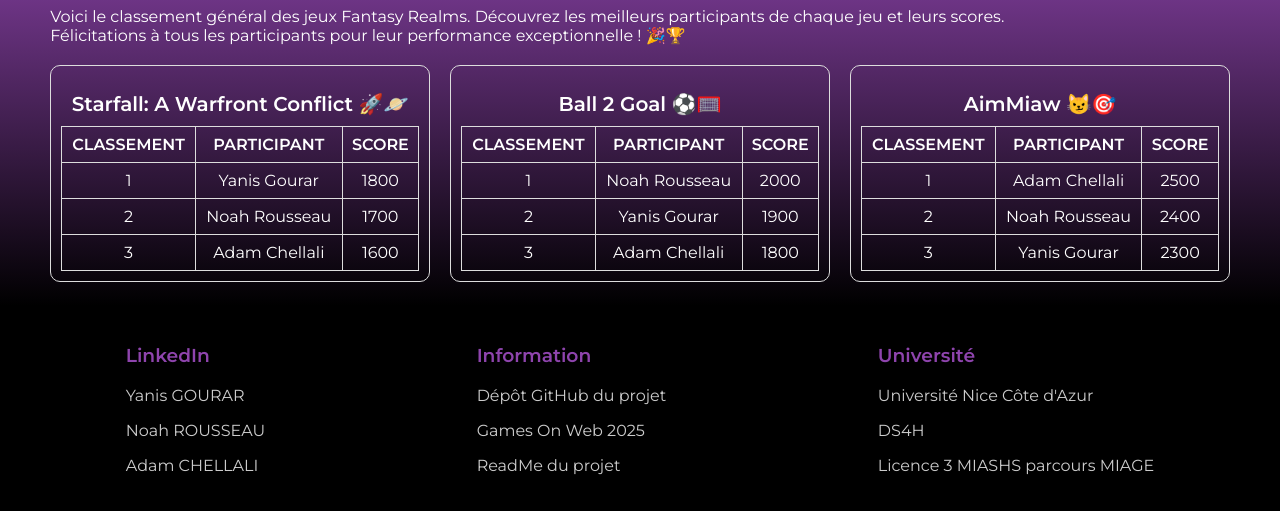
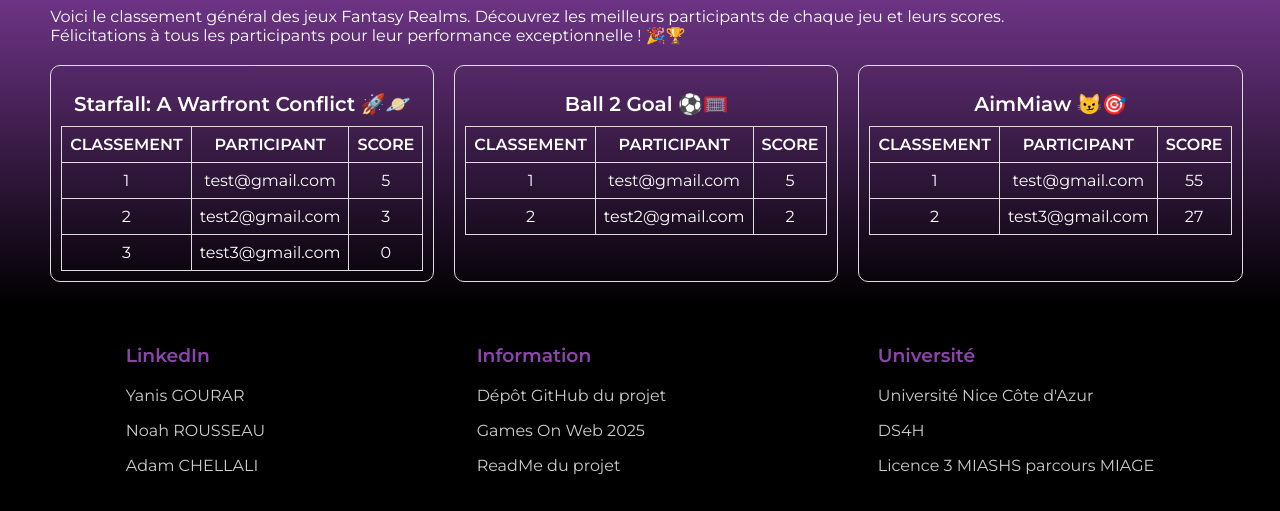
Before and after one commit to Noya2Coco/fantasy_realms, a website built with Vite: page fantasy_realms/front/index.html in a window 1280 px wide. Shown: the part 756-1267 px from the top of the page. Built offline with nearby package versions, Linux system fonts and the light colour scheme.

Commit message:
Update index.html

```diff
--- a/fantasy_realms/front/index.html
+++ b/fantasy_realms/front/index.html
@@ -98,18 +98,18 @@
                             <tbody>
                                 <tr>
                                     <td>1</td>
-                                    <td>Yanis Gourar</td>
-                                    <td>1800</td>
+                                    <td>test@gmail.com</td>
+                                    <td>5</td>
                                 </tr>
                                 <tr>
                                     <td>2</td>
-                                    <td>Noah Rousseau</td>
-                                    <td>1700</td>
+                                    <td>test2@gmail.com</td>
+                                    <td>3</td>
                                 </tr>
                                 <tr>
                                     <td>3</td>
-                                    <td>Adam Chellali</td>
-                                    <td>1600</td>
+                                    <td>test3@gmail.com</td>
+                                    <td>0</td>
                                 </tr>
                             </tbody>
                         </table>
@@ -129,18 +129,13 @@
                             <tbody>
                                 <tr>
                                     <td>1</td>
-                                    <td>Noah Rousseau</td>
-                                    <td>2000</td>
+                                    <td>test@gmail.com</td>
+                                    <td>5</td>
                                 </tr>
                                 <tr>
                                     <td>2</td>
-                                    <td>Yanis Gourar</td>
-                                    <td>1900</td>
-                                </tr>
-                                <tr>
-                                    <td>3</td>
-                                    <td>Adam Chellali</td>
-                                    <td>1800</td>
+                                    <td>test2@gmail.com</td>
+                                    <td>2</td>
                                 </tr>
                             </tbody>
                         </table>
@@ -160,18 +155,13 @@
                             <tbody>
                                 <tr>
                                     <td>1</td>
-                                    <td>Adam Chellali</td>
-                                    <td>2500</td>
+                                    <td>test@gmail.com</td>
+                                    <td>55</td>
                                 </tr>
                                 <tr>
                                     <td>2</td>
-                                    <td>Noah Rousseau</td>
-                                    <td>2400</td>
-                                </tr>
-                                <tr>
-                                    <td>3</td>
-                                    <td>Yanis Gourar</td>
-                                    <td>2300</td>
+                                    <td>test3@gmail.com</td>
+                                    <td>27</td>
                                 </tr>
                             </tbody>
                         </table>
```
